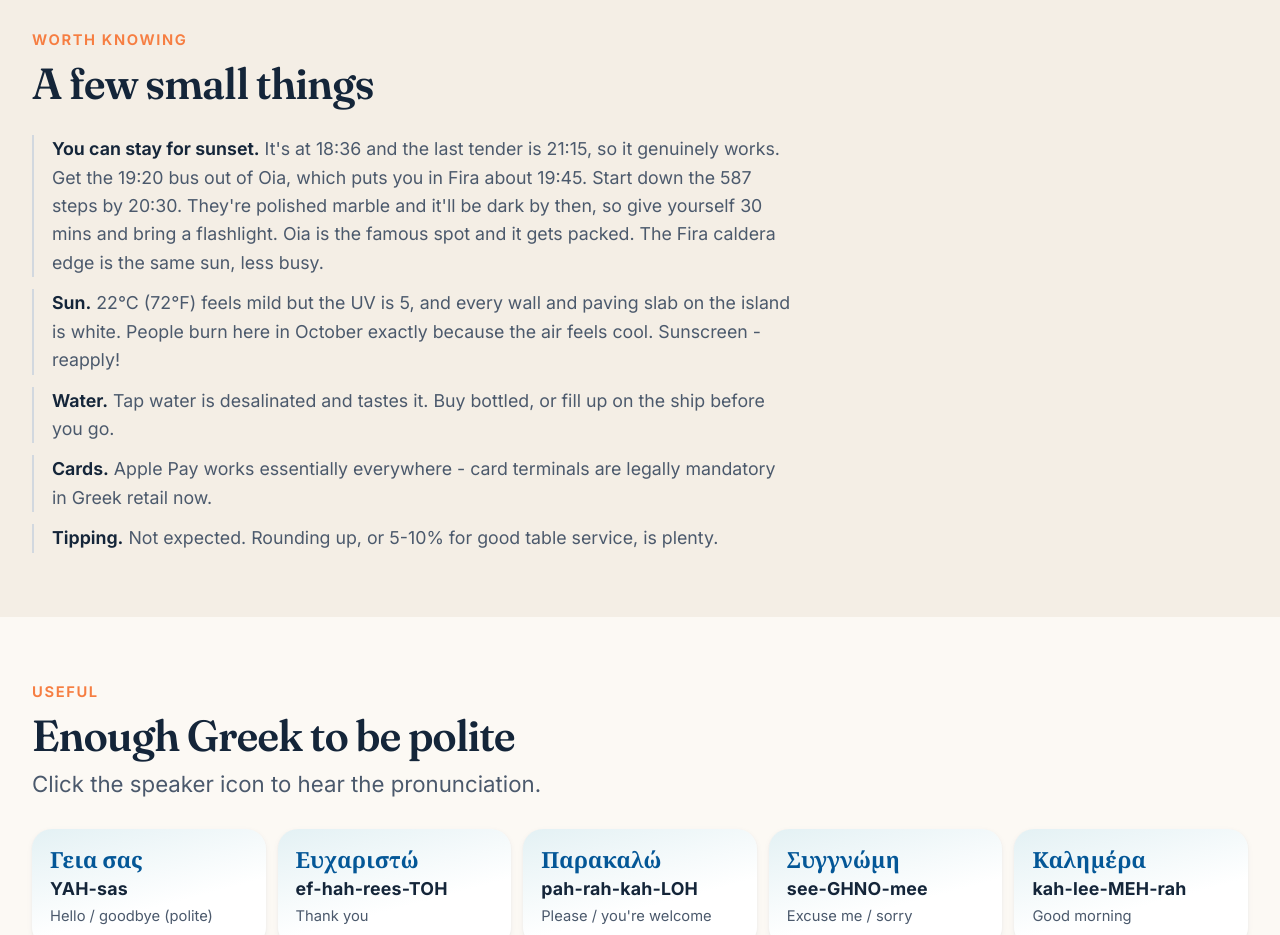
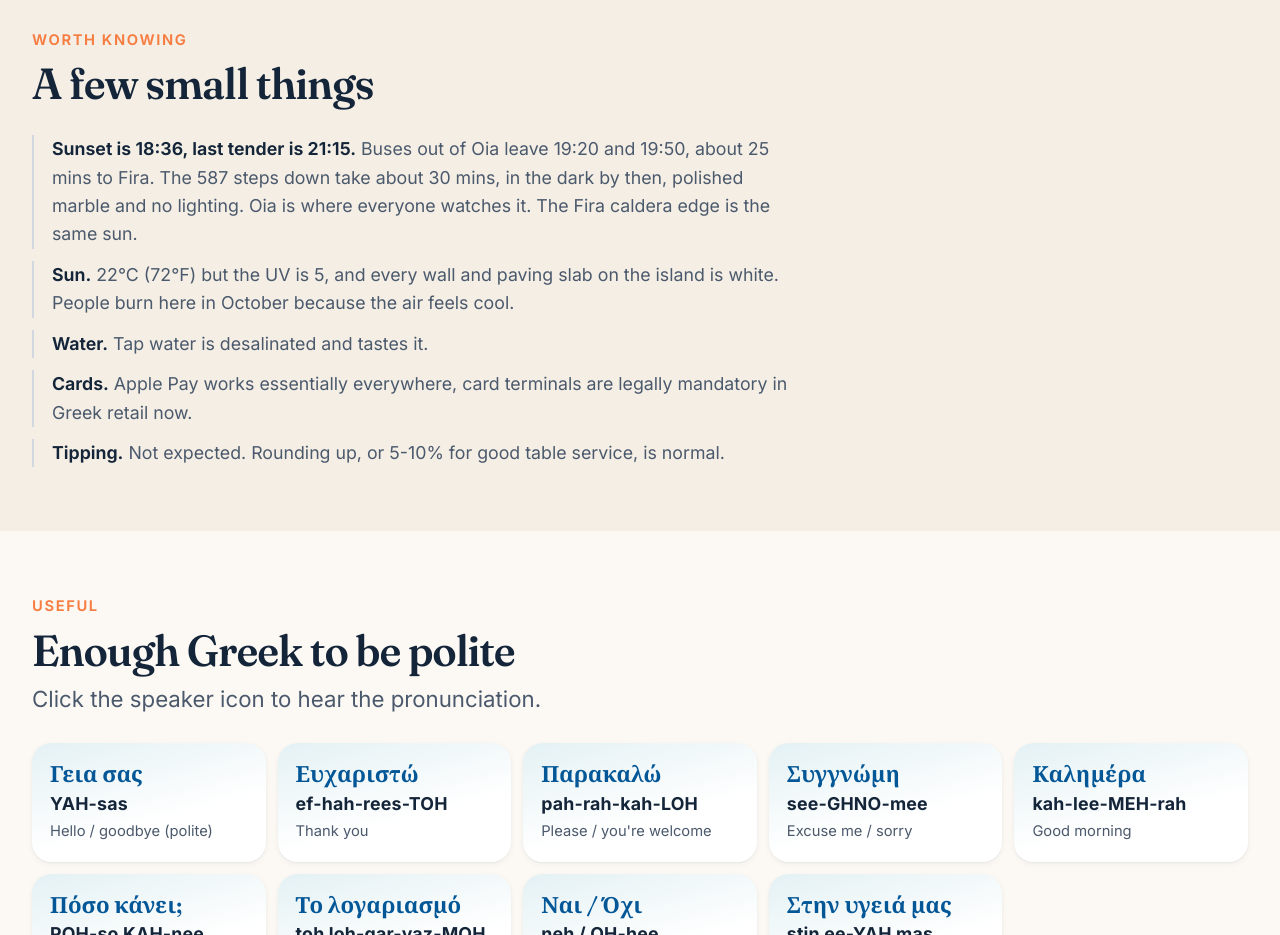
Before and after one commit to SuntzuDragon/liv, an Astro site: page /santorini in a window 1280 px wide. Shown: the part 10020-10955 px from the top of the page. Built offline with nearby package versions, Linux system fonts and the light colour scheme; Astro itself is replaced by a stand-in of ours.

Commit message:
State the facts, skip the instructions

```diff
--- a/src/pages/santorini.astro
+++ b/src/pages/santorini.astro
@@ -146,30 +146,27 @@ type Place = (typeof OIA)[number];
       <div class="prose stack" data-reveal>
         <ul class="plain">
           <li>
-            <strong>You can stay for sunset.</strong> It's at {SUNSET} and the
-            last tender is 21:15, so it genuinely works. Get the 19:20 bus out of
-            Oia, which puts you in Fira about 19:45. Start down the 587 steps by
-            20:30. They're polished marble and it'll be dark by then, so give
-            yourself 30 mins and bring a flashlight. Oia is the famous spot and
-            it gets packed. The
-            Fira caldera edge is the same sun, less busy.
+            <strong>Sunset is {SUNSET}, last tender is 21:15.</strong> Buses out
+            of Oia leave 19:20 and 19:50, about 25 mins to Fira. The 587 steps
+            down take about 30 mins, in the dark by then, polished marble and no
+            lighting. Oia is where everyone watches it. The Fira caldera edge is
+            the same sun.
           </li>
           <li>
-            <strong>Sun.</strong> 22°C (72°F) feels mild but the UV is 5, and every wall
-            and paving slab on the island is white. People burn here in October
-            exactly because the air feels cool. Sunscreen - reapply!
+            <strong>Sun.</strong> 22°C (72°F) but the UV is 5, and every wall and
+            paving slab on the island is white. People burn here in October
+            because the air feels cool.
           </li>
           <li>
-            <strong>Water.</strong> Tap water is desalinated and tastes it. Buy
-            bottled, or fill up on the ship before you go.
+            <strong>Water.</strong> Tap water is desalinated and tastes it.
           </li>
           <li>
-            <strong>Cards.</strong> Apple Pay works essentially everywhere -
-            card terminals are legally mandatory in Greek retail now.
+            <strong>Cards.</strong> Apple Pay works essentially everywhere, card
+            terminals are legally mandatory in Greek retail now.
           </li>
           <li>
             <strong>Tipping.</strong> Not expected. Rounding up, or 5-10% for good
-            table service, is plenty.
+            table service, is normal.
           </li>
         </ul>
       </div>
```
